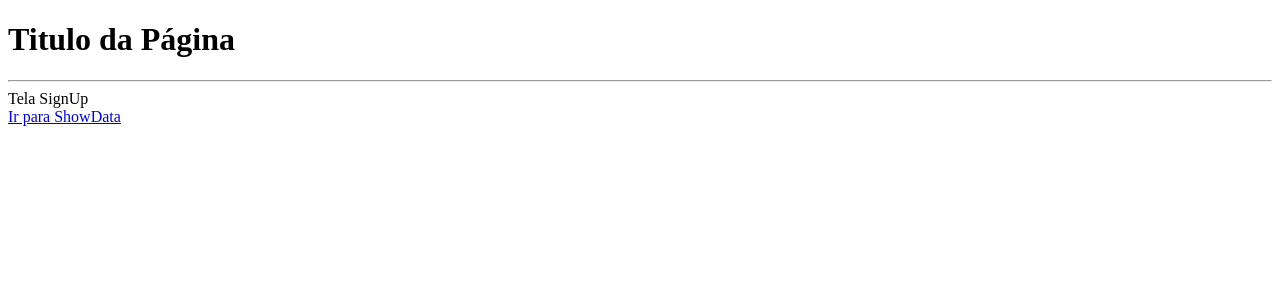
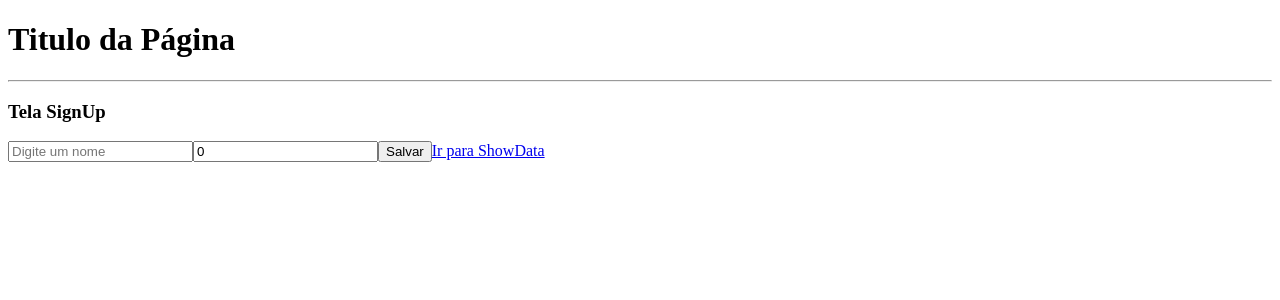
Before and after one commit to HerbertCarlos007/context-api, a React (Vite) app: page / in a window 1280 px wide. Shown: the top 300 px of the page. Built offline with nearby package versions, Linux system fonts and the light colour scheme.

Commit message:
Alterando os dados através do reducers

```diff
--- a/src/pages/ShowData.tsx
+++ b/src/pages/ShowData.tsx
@@ -1,12 +1,14 @@
 import { useContext } from 'react'
 import { Link } from 'react-router-dom'
 
+import { Context } from '../contexts/Context'
+
 export const ShowData = () => {
-
+    const { state, dispatch } = useContext(Context)
 
     return (
         <div>
-            Tela ShowData do
+            Tela ShowData do {state.user.name} que tem {state.user.age}
             <br />
             <Link to='/'>Voltar para SignUp</Link>
         </div>
--- a/src/pages/SignUp.tsx
+++ b/src/pages/SignUp.tsx
@@ -1,12 +1,56 @@
-import { useContext } from 'react'
+import { useContext, useState } from 'react'
 import { Link } from 'react-router-dom'
 
+import { Context } from '../contexts/Context'
+
 export const SignUp = () => {
+    const { state, dispatch } = useContext(Context)
+    const [nameInput, setNameInput] = useState('')
+    const [ageInput, setAgeInput] = useState(0)
+
+    const handleNameChange = (e: React.ChangeEvent<HTMLInputElement>) => {
+        setNameInput(e.target.value)
+    }
+
+    const handleAgeChange = (e: React.ChangeEvent<HTMLInputElement>) => {
+        setAgeInput(parseInt(e.target.value))
+    }
+
+    const handleSave = () => {
+        dispatch({
+            type: 'CHANGE_NAME',
+            payload: {
+                name: nameInput
+            }
+        })
+
+        dispatch({
+            type: 'CHANGE_AGE',
+            payload: {
+                age: ageInput
+            }
+        })
+
+    }
 
     return (
         <div>
-            Tela SignUp
-            <br/>
+            <h3>Tela SignUp </h3>
+            <input
+                type='text'
+                placeholder='Digite um nome'
+                value={nameInput}
+                onChange={handleNameChange}
+            />
+
+            <input
+                type='text'
+                placeholder='Digite uma idade'
+                value={ageInput}
+                onChange={handleAgeChange}
+            />
+
+            <button onClick={handleSave}>Salvar</button>
             <Link to='/exibir'>Ir para ShowData</Link>
         </div>
     )
--- a/src/reducers/userReducer.ts
+++ b/src/reducers/userReducer.ts
@@ -7,8 +7,8 @@ export type UserType = {
  }
 
 export const userInitialState: UserType = {
-    name: 'Herbert',
-    age: 21
+    name: '',
+    age: 0
 }
 
 export const userReducer = (state: UserType, action: reducerActionType) => {
```
